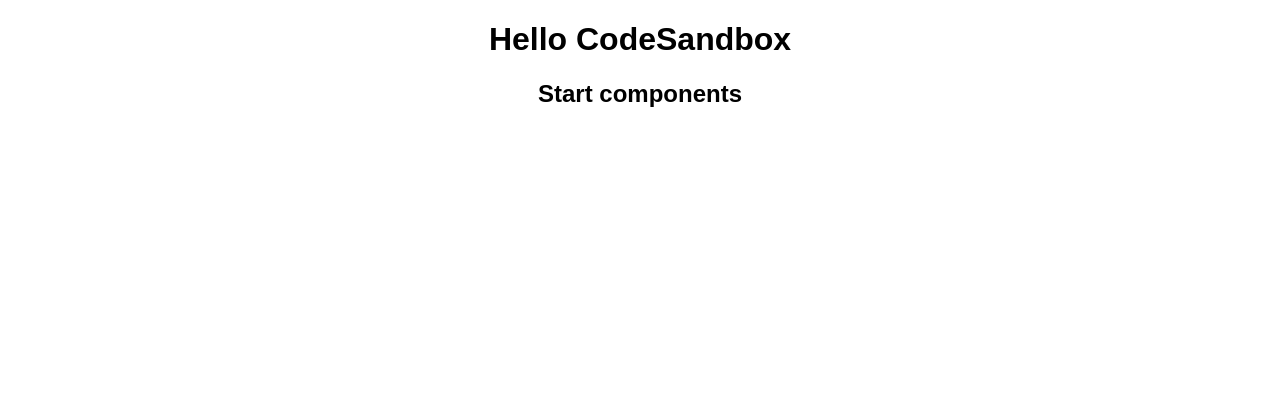
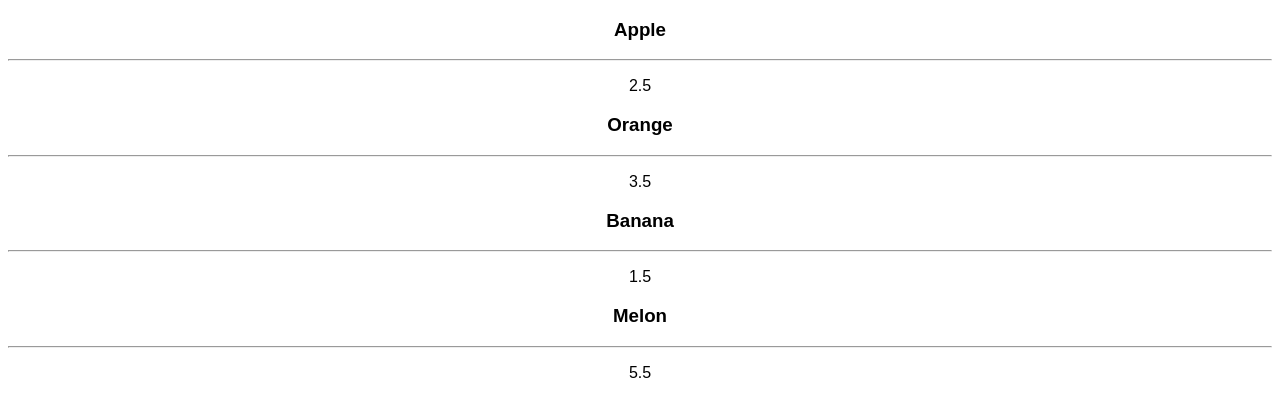
Before and after one commit to vickoman/react-course-2021, a React (Create React App) app: page / in a window 1280 px wide. Shown: the top 416 px of the page. Built offline with nearby package versions, Linux system fonts and the light colour scheme.

Commit message:
My first functional component with data

```diff
--- a/src/App.js
+++ b/src/App.js
@@ -1,10 +1,36 @@
 import "./styles.css";
+
+// Data
+const data = [
+  { name: "Apple", price: 2.5 },
+  { name: "Orange", price: 3.5 },
+  { name: "Banana", price: 1.5 },
+  { name: "Melon", price: 5.5 },
+];
+
+// First functional component
+const CardFruit = (props) => {
+  const fruits = props.fruits;
+
+  const listOfFruits = fruits.map((fruit, index) =>
+    <div className="card-fruit" key={index}>
+      <h3>{ fruit.name }</h3>
+      <hr/>
+      <p>{ fruit.price }</p>
+    </div>
+  );
+
+  return (
+    <fragment>
+      {listOfFruits}
+    </fragment>
+  );
+};
 
 export default function App() {
   return (
     <div className="App">
-      <h1>Hello CodeSandbox</h1>
-      <h2>Start components</h2>
+      <CardFruit fruits={data} />
     </div>
   );
 }
```
Also changed, not shown: 1 other file (tests, documents, lock files or other folders).
